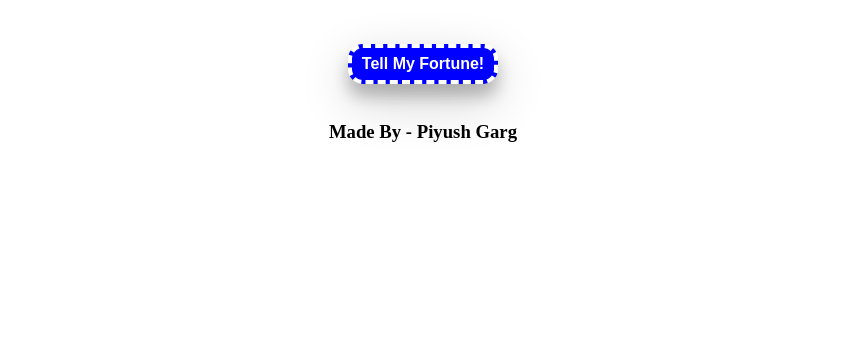
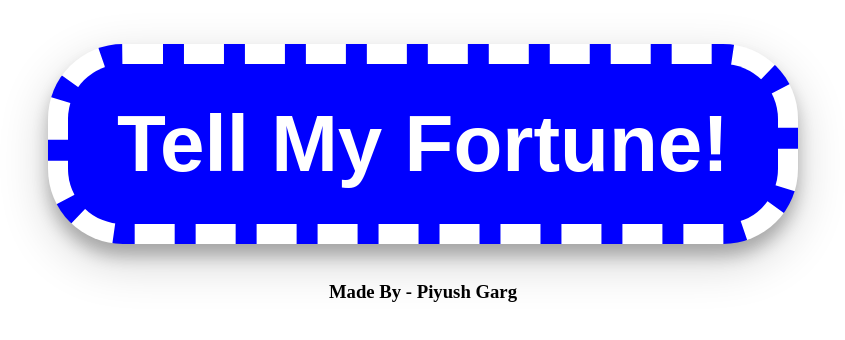
Before and after one commit to piyushgarg-dev/fortunegame, a plain HTML site: page index.html in a window 1280 px wide. Shown: the whole page, without its empty margins (217-1062 px from the left). Drawn offline with Linux system fonts and the light colour scheme.

Commit message:
Update style.css

```diff
--- a/style.css
+++ b/style.css
@@ -1,15 +1,15 @@
 #myb{
-    box-sizing: 70;
-    width: 150;
-    height: 40;
-    font-size: 16;
+    box-sizing: 350;
+    width: 750;
+    height: 200;
+    font-size: 80;
     background-color:blue;
     border-color: white;
     color: white;
     font-weight: 600;
     border-style: dashed;
-    border-width: 4;
-    border-radius: 15px;
+    border-width: 20;
+    border-radius: 75px;
     box-shadow: 0 12px 16px 0 rgba(0,0,0,0.24), 0 17px 50px 0 rgba(0,0,0,0.19);
 
 }
```
